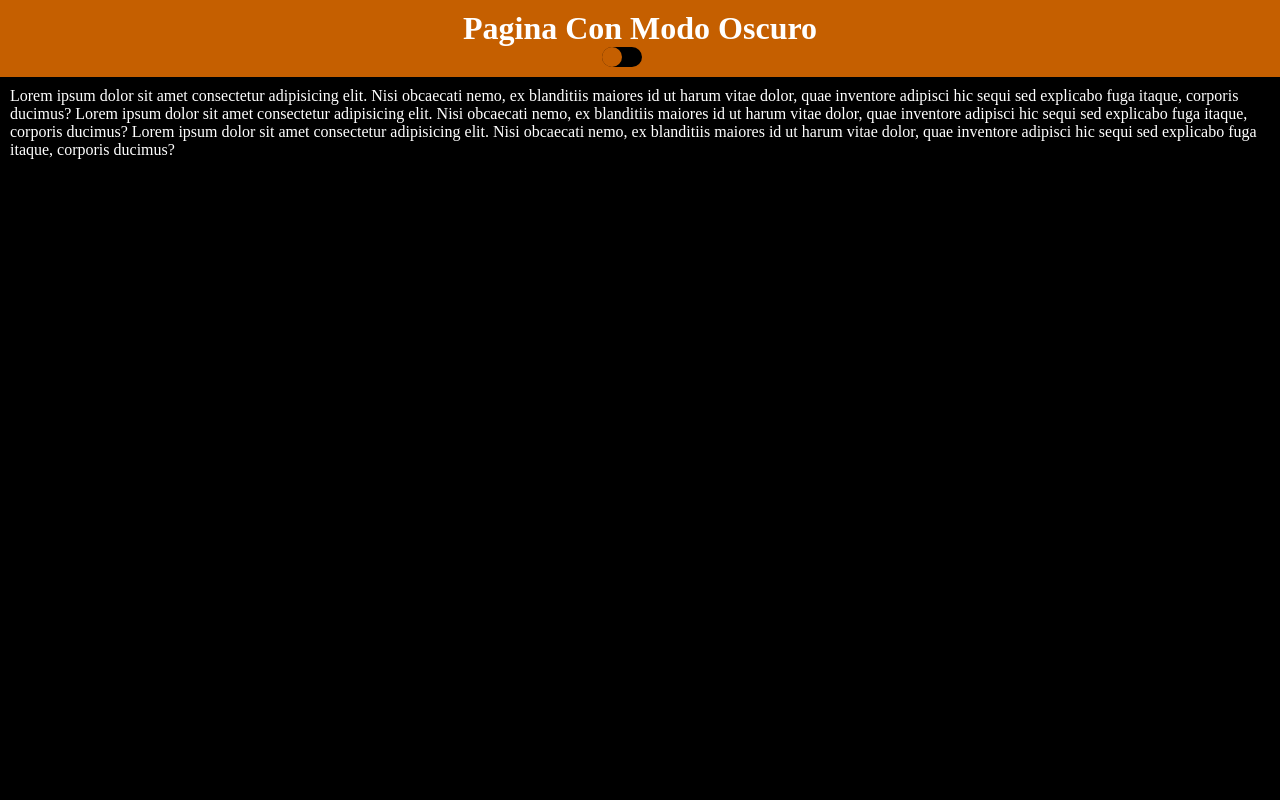
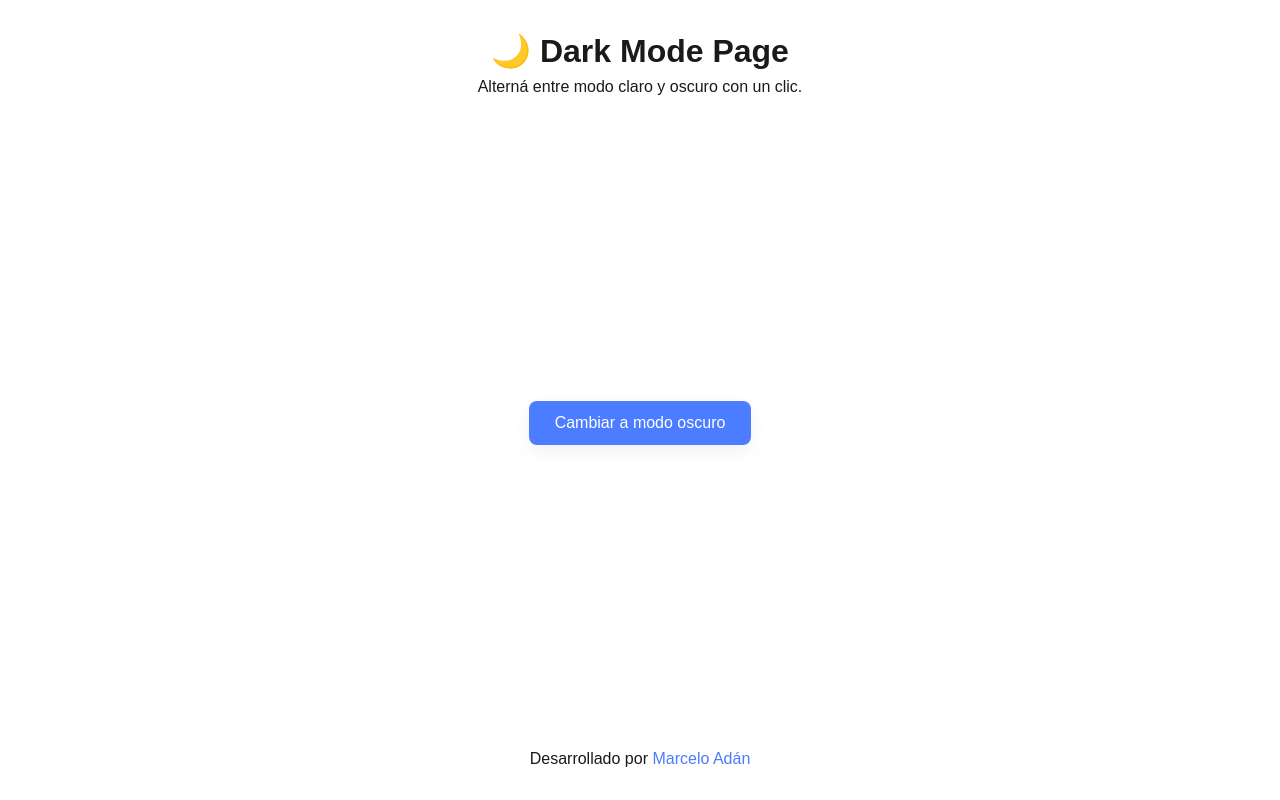
Before and after one commit to MarceloAdan73/Dark-Mode-Page, a plain HTML site: page index.html in a window 1280 px wide. Drawn offline with Linux system fonts and the light colour scheme.

Commit message:
feat: improve dark-mode functionality, accessibility and documentation

```diff
--- a/index.html
+++ b/index.html
@@ -1,24 +1,38 @@
 <!DOCTYPE html>
-<html lang="en">
+<html lang="es">
 <head>
-    <meta charset="UTF-8">
-    <meta http-equiv="X-UA-Compatible" content="IE=edge">
-    <meta name="viewport" content="width=device-width, initial-scale=1.0">
-    <title>Modo oscuro</title>
-    <link href="style.css" rel="stylesheet">
+  <meta charset="utf-8" />
+  <meta name="viewport" content="width=device-width,initial-scale=1" />
+  <meta name="description" content="Página con modo oscuro y claro desarrollada con HTML, CSS y JavaScript. Guarda tu preferencia automáticamente." />
+  <meta property="og:title" content="Dark Mode Page" />
+  <meta property="og:description" content="Página con modo oscuro y claro que guarda tu preferencia automáticamente." />
+  <meta property="og:image" content="assets/light-mode.png" />
+  <meta property="og:type" content="website" />
+  <meta property="og:url" content="https://marceloadan73.github.io/Dark-Mode-Page/" />
+
+  <title>Dark Mode Page</title>
+
+  <link rel="stylesheet" href="style.css" />
 </head>
 <body>
-    <header>
-        <h1>Pagina Con Modo Oscuro</h1>
-        <label class="switch">
-            <input type="checkbox" id="slider">
-            <span class="slider"></span>
-        </label>
-    </header>
-    <main>
-        Lorem ipsum dolor sit amet consectetur adipisicing elit. Nisi obcaecati nemo, ex blanditiis maiores id ut harum vitae dolor, quae inventore adipisci hic sequi sed explicabo fuga itaque, corporis ducimus? Lorem ipsum dolor sit amet consectetur adipisicing elit. Nisi obcaecati nemo, ex blanditiis maiores id ut harum vitae dolor, quae inventore adipisci hic sequi sed explicabo fuga itaque, corporis ducimus? Lorem ipsum dolor sit amet consectetur adipisicing elit. Nisi obcaecati nemo, ex blanditiis maiores id ut harum vitae dolor, quae inventore adipisci hic sequi sed explicabo fuga itaque, corporis ducimus?
-    </main>
+  <header>
+    <h1>🌙 Dark Mode Page</h1>
+    <p>Alterná entre modo claro y oscuro con un clic.</p>
+  </header>
 
-    <script src="script.js" type="text/javascript" defer></script>
+  <main>
+    <!-- Botón con aria-attributes para accesibilidad -->
+    <button id="theme-toggle" class="theme-btn" aria-pressed="false" aria-label="Cambiar modo de color">
+      Cambiar modo
+    </button>
+
+  </main>
+
+  <footer>
+    <p>Desarrollado por <a href="https://github.com/MarceloAdan73" target="_blank" rel="noopener">Marcelo Adán</a></p>
+  </footer>
+
+  <!-- Script al final del body para garantizar que el DOM exista -->
+  <script src="script.js"></script>
 </body>
 </html>
--- a/script.js
+++ b/script.js
@@ -1,14 +1,70 @@
-const preferedColorScheme = window.matchMedia('(prefers-color-scheme: dark)').matches ? 'dark' : 'light';
-const slider = document.getElementById('slider');
+// Dark Mode - robust script
+(function () {
+  const toggleBtn = document.getElementById("theme-toggle");
+  const body = document.body;
+  const storageKey = "theme";
 
-const setTheme = (theme) => {
-    document.documentElement.setAttribute('data-theme', theme);
-    localStorage.setItem('theme', theme);
-}
+  // Util: setea el estado visual y atributos ARIA
+  function applyTheme(theme) {
+    if (theme === "dark") {
+      body.setAttribute("data-theme", "dark");
+      toggleBtn.textContent = "Cambiar a modo claro";
+      toggleBtn.setAttribute("aria-pressed", "true");
+    } else {
+      body.removeAttribute("data-theme");
+      toggleBtn.textContent = "Cambiar a modo oscuro";
+      toggleBtn.setAttribute("aria-pressed", "false");
+    }
+  }
 
-slider.addEventListener('click', ()  => {
-    let switchToTheme = localStorage.getItem('theme') === 'light' ? 'dark' : 'light';
-    setTheme(switchToTheme);
-});
+  // Intentar leer localStorage de forma segura
+  function readSavedTheme() {
+    try {
+      return localStorage.getItem(storageKey);
+    } catch (e) {
+      // localStorage bloqueado (modo incógnito estricto o política) -> null
+      return null;
+    }
+  }
 
-setTheme(localStorage.getItem('theme') || preferedColorScheme);
+  function saveTheme(theme) {
+    try {
+      localStorage.setItem(storageKey, theme);
+    } catch (e) {
+      // si falla el guardado, no hacemos nada (no fatal)
+    }
+  }
+
+  // Detectar preferencia del sistema si no hay guardado
+  function systemPrefersDark() {
+    return window.matchMedia && window.matchMedia('(prefers-color-scheme: dark)').matches;
+  }
+
+  // Inicialización
+  (function init() {
+    const saved = readSavedTheme();
+    if (saved) {
+      applyTheme(saved);
+    } else if (systemPrefersDark()) {
+      applyTheme("dark");
+    } else {
+      applyTheme("light");
+    }
+  })();
+
+  // Manejador del clic
+  toggleBtn.addEventListener("click", function () {
+    const current = body.getAttribute("data-theme") === "dark" ? "dark" : "light";
+    const next = current === "dark" ? "light" : "dark";
+    applyTheme(next);
+    saveTheme(next);
+  });
+
+  // Soporte por teclado: Enter o espacio cuando el botón está enfocado
+  toggleBtn.addEventListener("keyup", function (e) {
+    if (e.key === "Enter" || e.key === " ") {
+      e.preventDefault();
+      toggleBtn.click();
+    }
+  });
+})();
--- a/style.css
+++ b/style.css
@@ -1,81 +1,76 @@
-[data-theme="dark"] {
-    --primary: #2884da;
-    --background: #fff;
-    --text: #000;
+/* ========== VARIABLES DE COLOR ========== */
+:root{
+  --bg-color: #ffffff;
+  --text-color: #1a1a1a;
+  --accent-color: #4c7cff;
+  --transition: all 0.3s ease;
 }
 
-[data-theme="light"] {
-    --primary: #ff7b00c5;
-    --background: #000;
-    --text: #fff;
+[data-theme="dark"]{
+  --bg-color: #121212;
+  --text-color: #f0f0f0;
+  --accent-color: #ffb400;
 }
 
-body {
-    color: var(--text);
-    background-color: var(--background);
-    margin: 0;
-    padding: 0;
+/* ========== ESTILOS GENERALES ========== */
+*{box-sizing:border-box;margin:0;padding:0}
+body{
+  font-family: "Poppins", sans-serif;
+  background-color:var(--bg-color);
+  color:var(--text-color);
+  transition: background-color 0.35s ease, color 0.35s ease;
+  min-height:100vh;
+  display:flex;
+  flex-direction:column;
 }
 
-h1 {
-    color: #fff;
-    text-align: center;
-    margin: 0;
+header, footer{
+  text-align:center;
+  padding:2rem 1rem;
 }
 
-header {
-    background-color: var(--primary);
-    padding: 10px;
+header h1{font-size:2rem;margin-bottom:.5rem}
+main{
+  flex:1;
+  display:flex;
+  flex-direction:column;
+  align-items:center;
+  justify-content:center;
+  gap:1.25rem;
+  padding:2rem;
 }
 
-main{
-    margin: 10px 10px;
+.info{
+  font-size:.95rem;
+  color:var(--text-color);
+  opacity:.85;
 }
 
-.switch {
-    position: relative;
-    display: inline-block;
-    margin-left: 47%;
-    width: 40px;
-    height: 20px;
+/* ========== BOTÓN ========== */
+.theme-btn{
+  background-color:var(--accent-color);
+  color:var(--bg-color);
+  border:none;
+  border-radius:8px;
+  padding:.8rem 1.6rem;
+  font-size:1rem;
+  cursor:pointer;
+  transition: transform .12s ease, opacity .12s ease;
+  box-shadow: 0 6px 18px rgba(0,0,0,0.06);
 }
 
-.switch input {
-    opacity: 0;
-    width: 0;
-    height: 0;
+.theme-btn:focus{
+  outline: 3px solid rgba(0,0,0,0.08);
+  outline-offset: 3px;
 }
 
-.slider {
-    position: absolute;
-    cursor: pointer;
-    top: 0;
-    left: 0;
-    right: 0;
-    bottom: 0;
-    background-color: var(--background);
-    -webkit-transition: .4s;
-    transition: .4s;
-    border-radius: 20px;
+.theme-btn:hover{transform:translateY(-3px);opacity:.98}
+
+/* En el caso de tema oscuro, invertimos el color del botón para mantener contraste */
+[data-theme="dark"] .theme-btn{
+  color: #121212;
 }
 
-.slider:before {
-    position: absolute;
-    content: "";
-    height: 20px;
-    width: 20px;
-    background-color: var(--primary);
-    -webkit-transition: .4s;
-    transition: .4s;
-    border-radius: 50%;
-}
-
-input:checked + .slider {
-    background-color: var(--background);
-}
-
-input:checked + .slider:before {
-    -webkit-transform: translateX(19px);
-    -ms-transform: translateX(19px);
-    transform: translateX(19px);
-}
+/* ========== FOOTER ========== */
+footer a{color:var(--accent-color);text-decoration:none}
+footer a:hover{text-decoration:underline}
```
Also changed, not shown: 1 other file.
